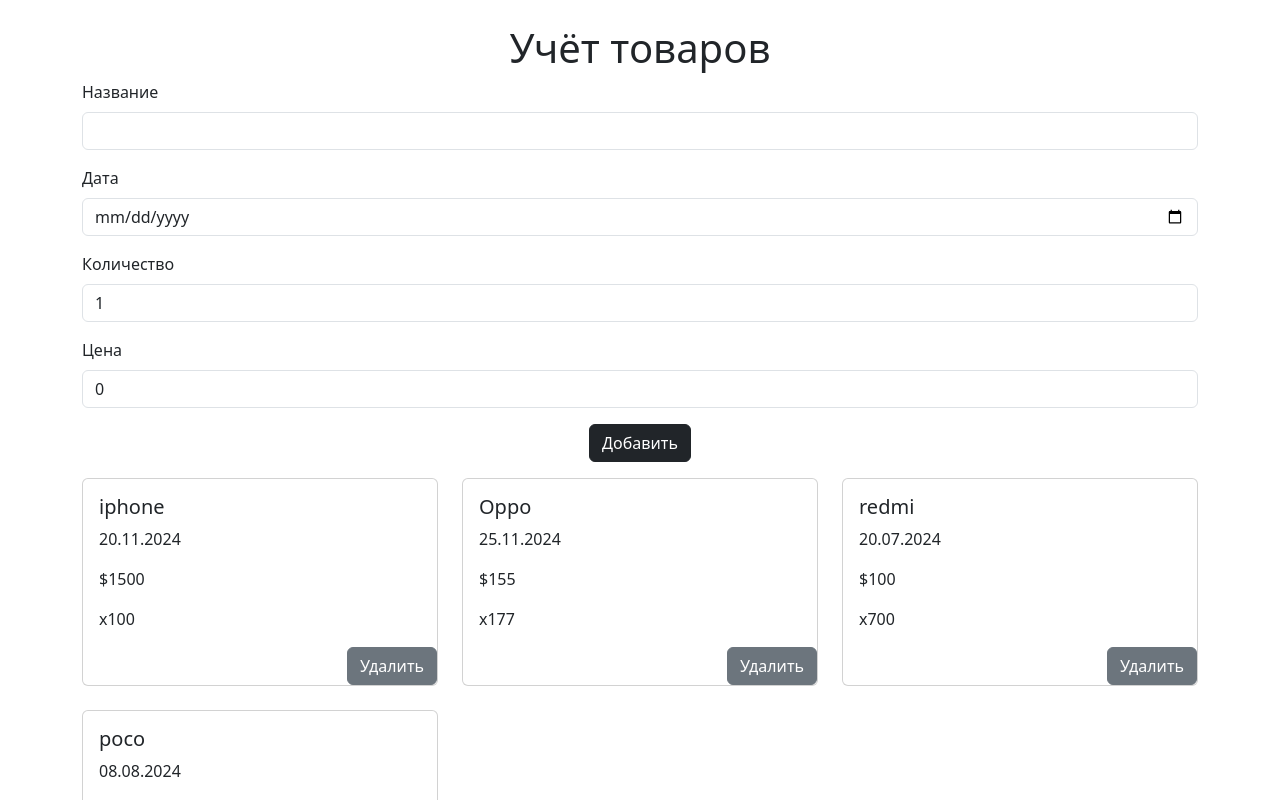
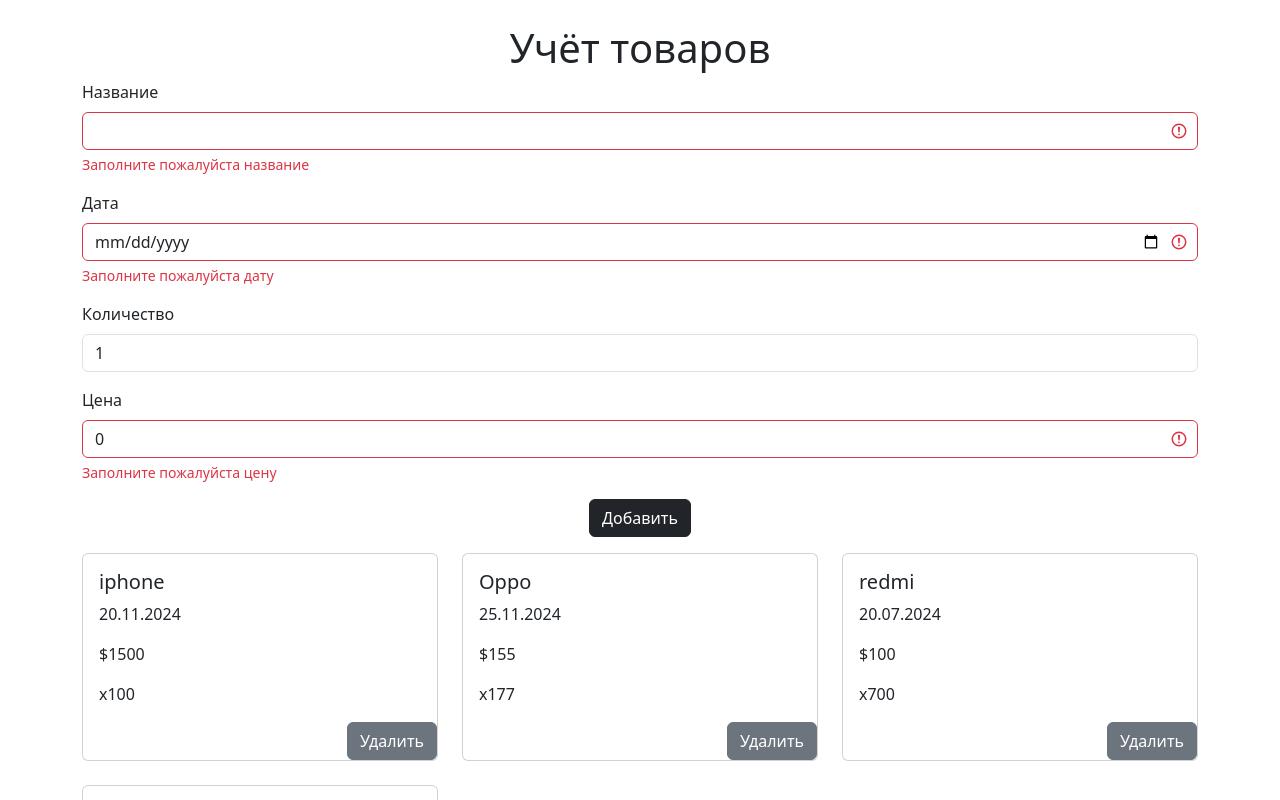
Before and after one commit to Hizeshi/vue, a Vue app: page / in a window 1280 px wide. Shown: the top 800 px of the page. Built offline with nearby package versions, Linux system fonts and the light colour scheme.

Commit message:
add validation

```diff
--- a/src/App.vue
+++ b/src/App.vue
@@ -66,19 +66,31 @@
             <form action="">
                 <div class="mb-3">
                     <label for="date" class="form-label">Название</label>
-                    <input type="text" v-model="name" class="form-control" id="name" >
+                    <input type="text" v-model="name" class="form-control" :class="{'is-invalid': !name}" id="name" >
+                    <div class="invalid-feedback">
+                        Заполните пожалуйста название
+                    </div>
                 </div>
                 <div class="mb-3">
                     <label for="date" class="form-label">Дата</label>
-                    <input type="date" v-model="date" class="form-control" id="name" >
+                    <input type="date" v-model="date" class="form-control" :class="{'is-invalid': !date}" id="name" >
+                    <div class="invalid-feedback">
+                        Заполните пожалуйста дату
+                    </div>
                 </div>
                 <div class="mb-3">
                     <label for="date" class="form-label">Количество</label>
-                    <input type="number" v-model="count" class="form-control" id="name" >
+                    <input type="number" v-model="count" class="form-control" :class="{'is-invalid': !count}" id="name" >
+                    <div class="invalid-feedback">
+                        Заполните пожалуйста количество
+                    </div>
                 </div>
                 <div class="mb-3">
                     <label for="date" class="form-label">Цена</label>
-                    <input type="number" v-model="price" class="form-control" id="name" >
+                    <input type="number" v-model="price" class="form-control" :class="{'is-invalid': !price}" id="name" >
+                    <div class="invalid-feedback">
+                        Заполните пожалуйста цену
+                    </div>
                 </div>
                 <div class="text-center mb-3">
                     <button @click="addProduct" type="button" class="btn btn-dark">Добавить</button>
```
